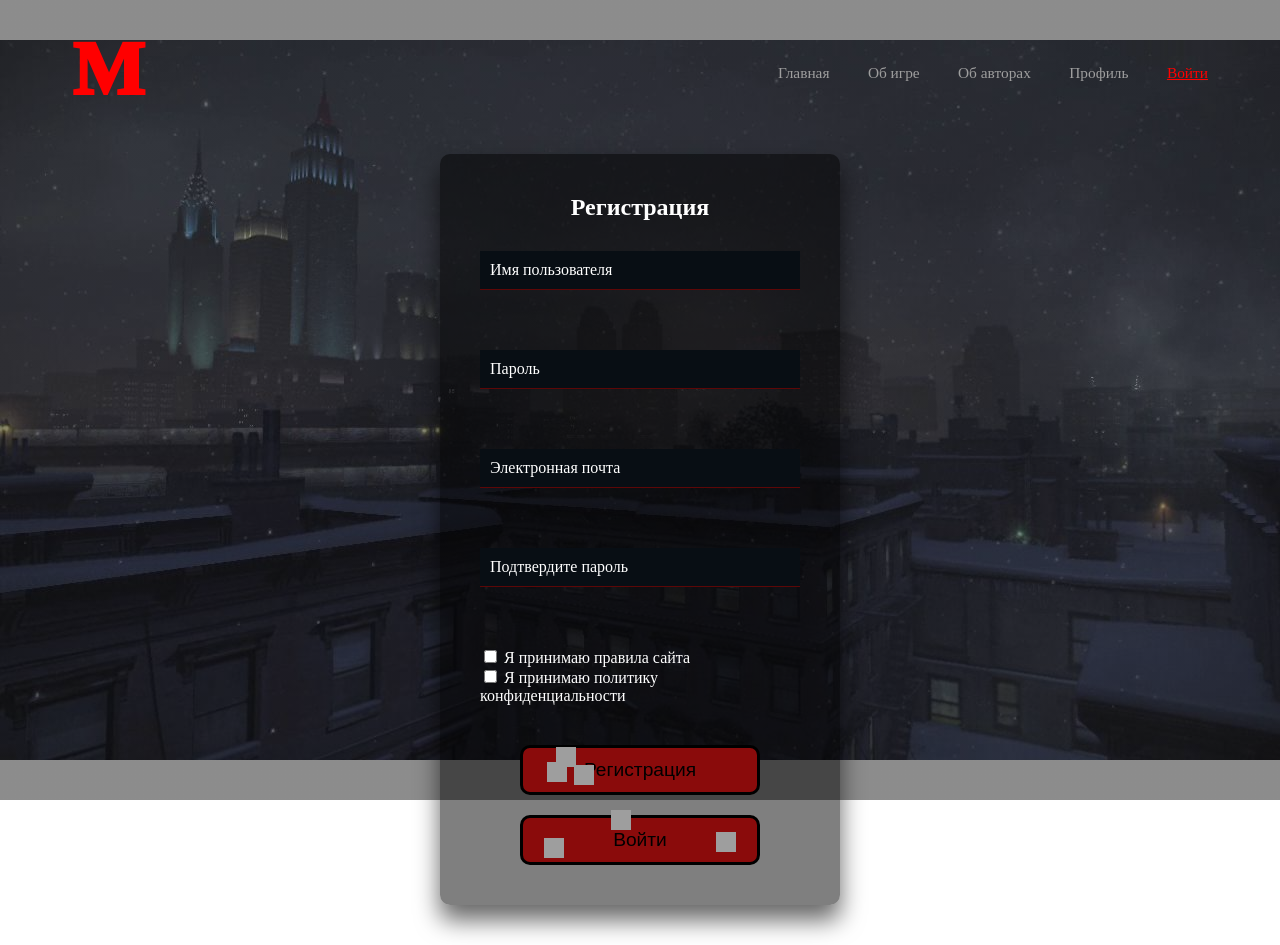
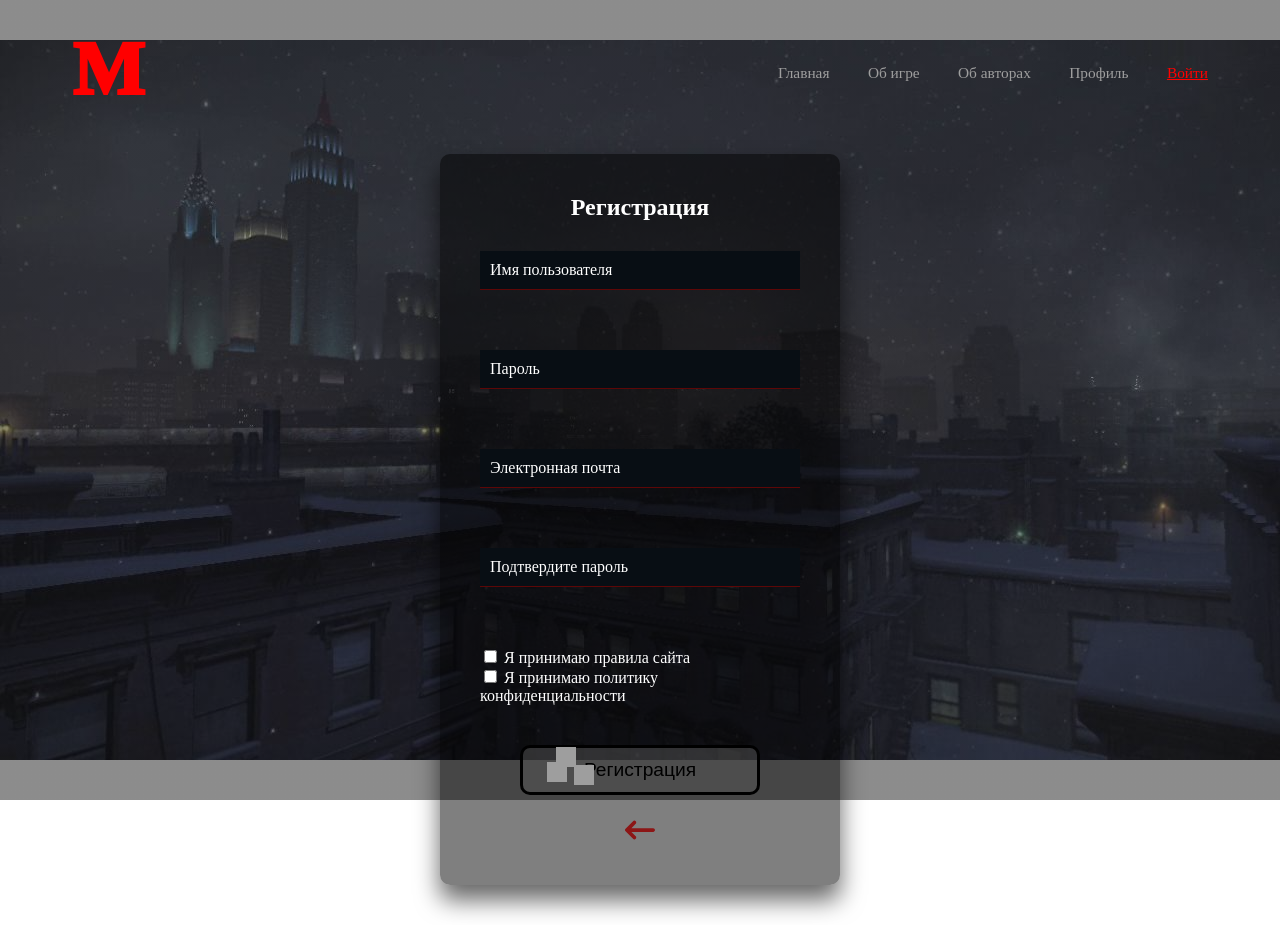
Before and after one commit to vs228228/MafiaProject, a React (Create React App) app in the folder mafiaproject.client/: page /SignIn in a window 1280 px wide. Both pictures are taken after a click on the button "Зарегистрироваться". Built offline with nearby package versions, Linux system fonts and the light colour scheme; grey boxes are pictures that could not be loaded; the HTML template or start-up script is replaced by a standard one.

Commit message:
add form for entrance and registration

```diff
--- a/mafiaproject.client/src/pages/HomePages/HomePage.jsx
+++ b/mafiaproject.client/src/pages/HomePages/HomePage.jsx
@@ -2,9 +2,13 @@ import React from 'react'
 import MafiaPicture from '../../photo/person.png';
 import './HomePage.css';
 import Button from '../../shared/Button/Button.jsx'
+import { NavLink, useLocation } from 'react-router-dom';
 
 
 const HomePage = () => {
+
+  const location = useLocation();
+
   return (
     <div className='home_page'>
 
@@ -17,7 +21,7 @@ const HomePage = () => {
 
         <div className="buttons">
           <Button text="Играть" colorClass="red" />
-          <Button text='Войти' colorClass="white"/>
+          <NavLink to='/SignIn' className={location.pathname === '/SignIn ' ? 'active' : ''}><Button text='Войти' colorClass="white"/></NavLink>
         </div>
 
       </div>
--- a/mafiaproject.client/src/pages/SignIn/SignIn.css
+++ b/mafiaproject.client/src/pages/SignIn/SignIn.css
@@ -63,16 +63,8 @@
 }
 
 button {
-    background-color:rgb(138, 11, 11);
+    background: rgba(84, 84, 84, 0.5);
     border: none;
-    color: white;
-    padding: 10px 20px;
-    text-align: center;
-    text-decoration: none;
-    display: inline-block;
-    font-size: 16px;
-    cursor: pointer;
-    border-radius: 5px;
     transition: background-color 0.3s;
     margin-top: 20px;
     width: 100%;
@@ -86,3 +78,14 @@ button:disabled {
 button:hover {
     background-color: rgb(93, 7, 7);
 }
+
+.login-button {
+    color: rgb(140, 22, 22);
+    display: block;
+    margin-left: auto;
+    margin-right: auto;
+    margin-top: 20px;
+    width: 300px;
+    height: 30px;
+
+}
--- a/mafiaproject.client/src/pages/SignIn/SignIn.jsx
+++ b/mafiaproject.client/src/pages/SignIn/SignIn.jsx
@@ -1,6 +1,7 @@
 import React, { useState } from 'react';
 import './SignIn.css';
 import Button from '../../shared/Button/Button'
+import { FaArrowLeftLong } from "react-icons/fa6";
 
 const SignIn = () => {
   const [isRegistering, setIsRegistering] = useState(false);
@@ -72,11 +73,11 @@ const SignIn = () => {
           text='Зарегистрироваться'
         />
       ) : (
-        <Button
+
+        <FaArrowLeftLong
           onClick={handleLoginClick}
-          className="login-button"
-          text='Войти'
-        />
+          className="login-button" >
+        </FaArrowLeftLong>
       )}
     </div>
   );
```
